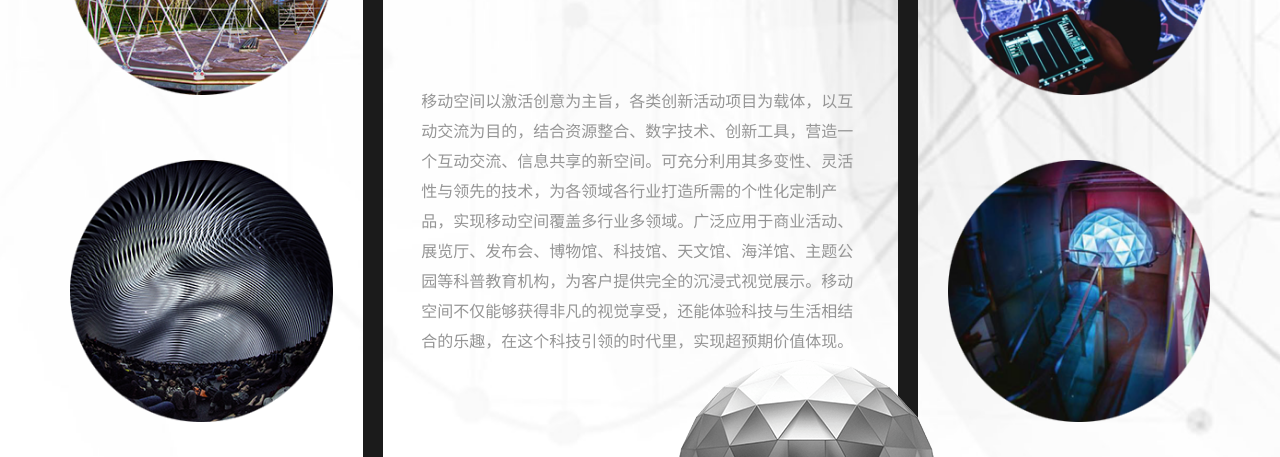
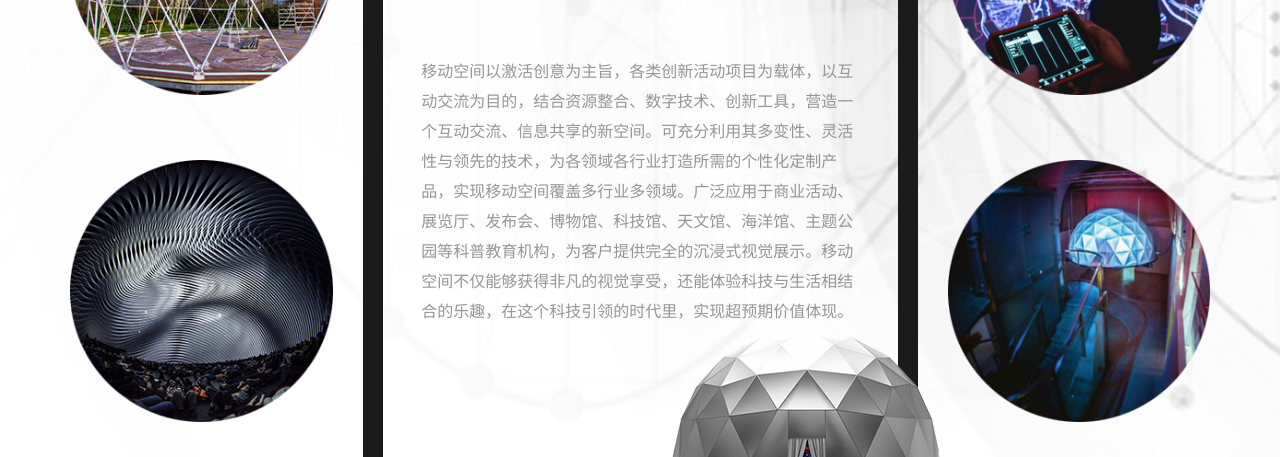
Before and after one commit to andyliangshan/newShow, a website built with webpack: page views/productInstru.html in a window 1280 px wide. Shown: the part 343-800 px from the top of the page. Built offline with nearby package versions, Linux system fonts and the light colour scheme.

Commit message:
修改样式

```diff
--- a/public/stylesheets/product.css
+++ b/public/stylesheets/product.css
@@ -71,7 +71,7 @@
 }
 .boxborder-desc {
     width: 85%;
-    margin: 90px auto 0;
+    margin: 60px auto 0;
     color: #959595;
     font-size: 16px;
     line-height: 30px;
```
